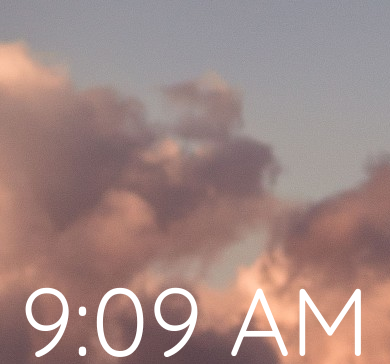
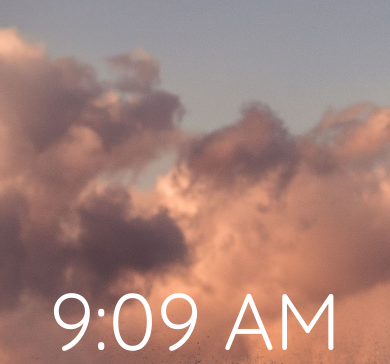
Before and after one commit to muddyraven/dynamic-landing-page, a plain HTML site: page index.html in a window 390 px wide. Shown: the top 364 px of the page. Drawn offline with Linux system fonts and the light colour scheme.

Commit message:
Made background image responsive

```diff
--- a/css/style.css
+++ b/css/style.css
@@ -2,10 +2,11 @@
   box-sizing: border-box;
   margin: 0;
   padding: 0;
+  background-size: cover;
 }
 
 body {
-    font-family: 'Quicksand', sans-serif;
+  font-family: "Quicksand", sans-serif;
   display: flex;
   flex-direction: column;
   align-items: center;
@@ -27,8 +28,8 @@ h2 {
   margin-bottom: 0.5rem;
 }
 
-@media(max-width: 700px) {
+@media (max-width: 700px) {
   #time {
-        font-size: 6rem;
+    font-size: 5rem;
   }
 }
```
Lines whose indentation alone changed are shown as unchanged.
